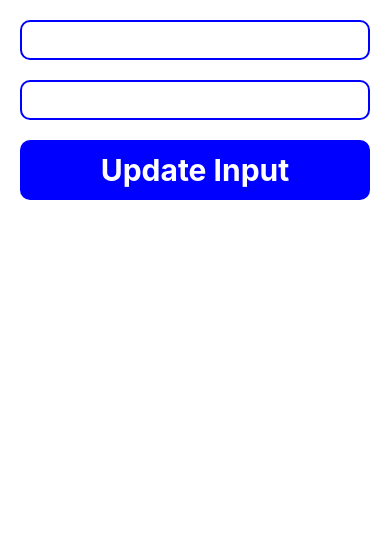
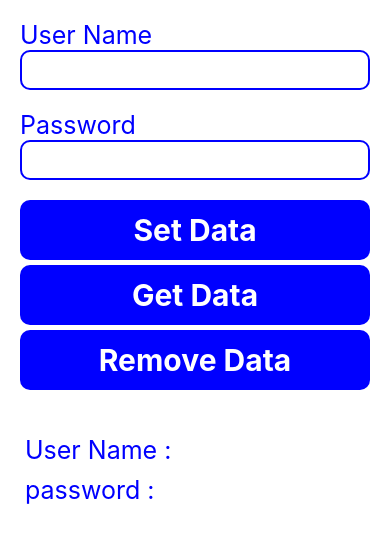
Before and after one commit to gopalkushwah/React-Native, a React Native app: screen / in a window 390 px wide. Shown: the top 542 px of the page. Built offline with nearby package versions, Linux system fonts and the light colour scheme.

Commit message:
Async Storage

```diff
--- a/components/User.tsx
+++ b/components/User.tsx
@@ -1,26 +1,70 @@
-import React, { useRef } from 'react'
-import { Pressable, ScrollView, StyleSheet, Text, TextInput, View } from 'react-native'
+import React, { useRef, useState } from 'react'
+import { Alert, Pressable, ScrollView, StyleSheet, Text, TextInput, View } from 'react-native'
+import AsyncStorage from '@react-native-async-storage/async-storage'
+const User = () => {
+    const [user, setUser] = useState({name:'',password:''})
+    const [userAsync, setUserAsync] = useState({name:'',password:''})
+    const [updateDisable, setUpdateDisable] = useState(false)
+    const setAsyncStorage = async () =>{
+        setUpdateDisable(false);
 
-const User = () => {
-    const input = useRef();
-    const updateInput = ()=>{
-        input.current.focus();
-        input.current.setNativeProps({
-            fontSize :35,
-            color :'red'
-        })
+        const data = await AsyncStorage.setItem("user",JSON.stringify(user));
+        setUser({name:'',password:''});
+        console.warn("Set successfull");
+
     }
-
+    const getAsyncStorage =async () =>{
+        const data = await AsyncStorage.getItem("user");
+        // console.warn(JSON.parse(data));
+        setUserAsync(JSON.parse(data));
+    }
+    const removeAsyncStorage = async () =>{
+        setUpdateDisable(true);
+        setUserAsync({name:'',password:''})
+        await AsyncStorage.removeItem("user");
+    }
     return (
         <ScrollView>
         <View style={{margin:20}}>
-            <TextInput ref={input} style={styles.input}></TextInput>
-            <TextInput style={styles.input}></TextInput>
+            <Text style={{fontSize : 25,color:"blue"}}>User Name</Text>
+            <TextInput
+                onChangeText={(text)=>setUser((preData)=>({...preData,name:text}))}
+                value={user.name}
+                style={styles.input}
+                ></TextInput>
+            <Text style={{fontSize : 25,color:"blue"}}>Password</Text>
+            <TextInput
+                onChangeText={(text)=>setUser((preData)=>({...preData,password:text}))}
+                value={user.password}
+                secureTextEntry style={styles.input}
+            ></TextInput>
             <View>
-                <Pressable onPress={updateInput} style={{borderRadius:10,width : '100%',backgroundColor:'blue',padding : 12}}><Text style={{fontSize : 30,color :'white',fontWeight:'bold',textAlign : 'center'}}>Update Input</Text></Pressable>
+
+                <Pressable onPress={setAsyncStorage} style={{borderRadius:10,width : '100%',backgroundColor:'blue',padding : 12,marginBottom : 5}}><Text style={{fontSize : 30,color :'white',fontWeight:'bold',textAlign : 'center'}}>Set Data</Text></Pressable>
+                <Pressable
+                disabled={updateDisable}
+                onPress={getAsyncStorage}
+                style={{
+                    borderRadius:10,
+                    width : '100%',
+                    backgroundColor: updateDisable ? 'rgba(0,255,255,0.4)' : 'blue',
+                    padding : 12,
+                    marginBottom : 5
+                }}><Text style={{fontSize : 30,color :'white',fontWeight:'bold',textAlign : 'center'}}>Get Data</Text></Pressable>
+                <Pressable onPress={removeAsyncStorage} style={{borderRadius:10,width : '100%',backgroundColor:'blue',padding : 12}}><Text style={{fontSize : 30,color :'white',fontWeight:'bold',textAlign : 'center'}}>Remove Data</Text></Pressable>
             </View>
         </View>
+{
 
+
+    userAsync.name != "asyncstorage" ?
+        <View style={{margin:20}}>
+            <Text style={{fontSize : 25,color:"blue",margin : 5}}>User Name : {userAsync.name}</Text>
+            <Text style={{fontSize : 25,color:"blue",margin : 5}}>password : {userAsync.password}</Text>
+        </View>
+        :
+        <Text style={{fontSize : 25,color:"blue",margin : 5}}>Insert Data</Text>
+    }
         </ScrollView>
     )
 }
--- a/package.json
+++ b/package.json
@@ -10,6 +10,7 @@
     "test": "jest"
   },
   "dependencies": {
+    "@react-native-async-storage/async-storage": "^1.19.5",
     "@react-navigation/bottom-tabs": "^6.5.11",
     "@react-navigation/material-top-tabs": "^6.6.5",
     "@react-navigation/native": "^6.1.9",
```
Also changed, not shown: 1 other file (tests, documents, lock files or other folders).
